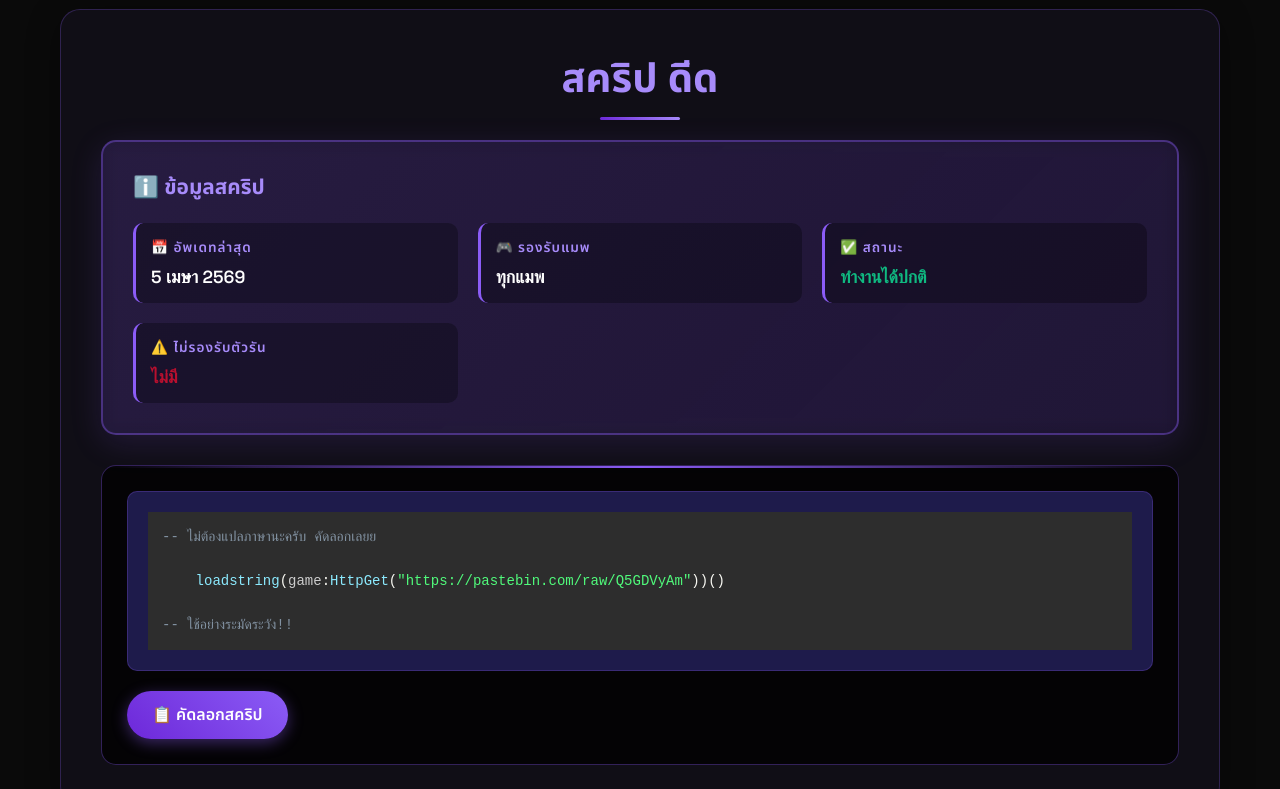
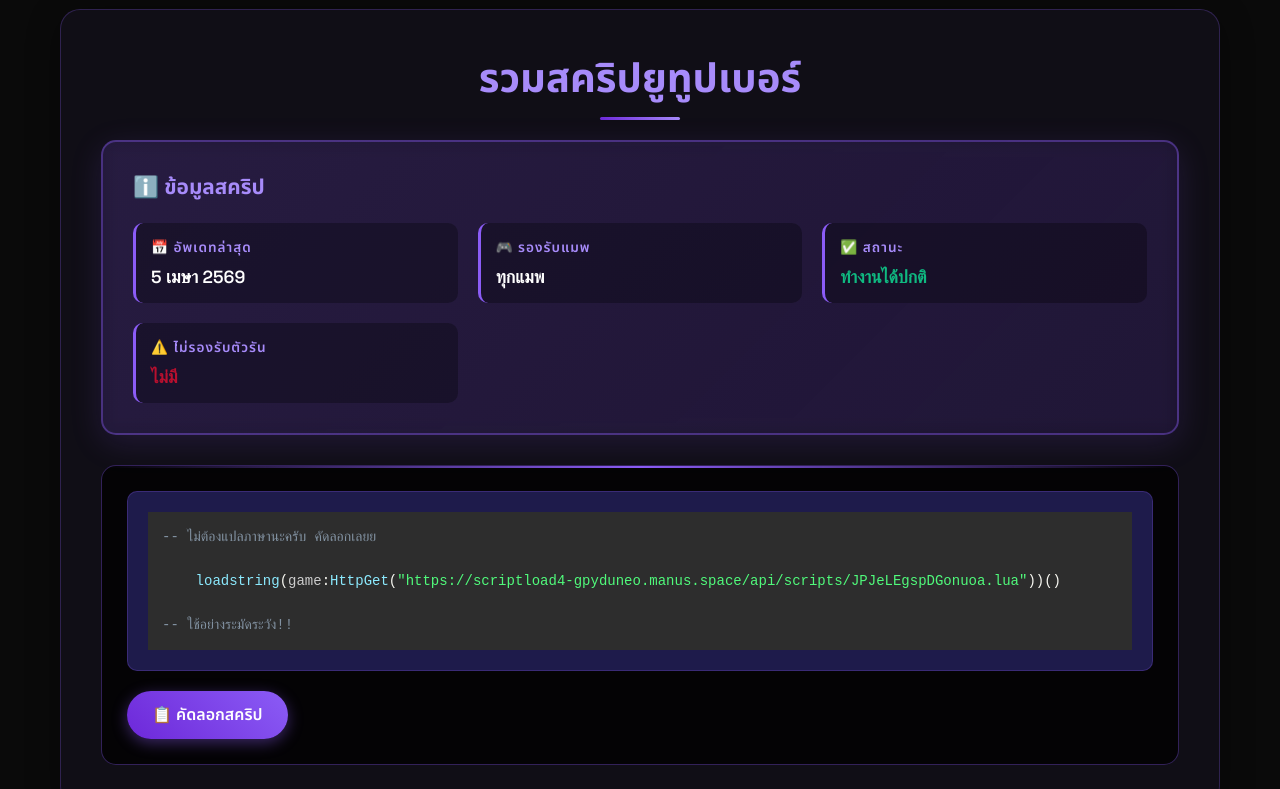
Before and after one commit to krnlexecutor735-cell/Puntank, a plain HTML site: page index.html in a window 1280 px wide. Shown: the part 802-1591 px from the top of the page. Drawn offline with nearby package versions, Linux system fonts and the light colour scheme.

Commit message:
Update index.html

```diff
--- a/index.html
+++ b/index.html
@@ -1,4 +1,3 @@
-
 <!DOCTYPE html>
 <html lang="th">
 
@@ -827,7 +826,7 @@
             </section>
 
             <section class="section script-section">
-                <h2 class="section-title"> สคริป ดีด</h2>
+                <h2 class="section-title"> รวมสคริปยูทูปเบอร์ </h2>
 
                 <!-- Info Box -->
                 <div class="info-box">
@@ -856,7 +855,7 @@
                     <div class="script-content" id="scriptContent">
                         <pre><code class="language-lua">-- ไม่ต้องแปลภาษานะครับ คัดลอกเลยย
 
-    loadstring(game:HttpGet("https://pastebin.com/raw/Q5GDVyAm"))()
+    loadstring(game:HttpGet("https://scriptload4-gpyduneo.manus.space/api/scripts/JPJeLEgspDGonuoa.lua"))()
 
 -- ใช้อย่างระมัดระวัง!!</code></pre>
                     </div>
```
